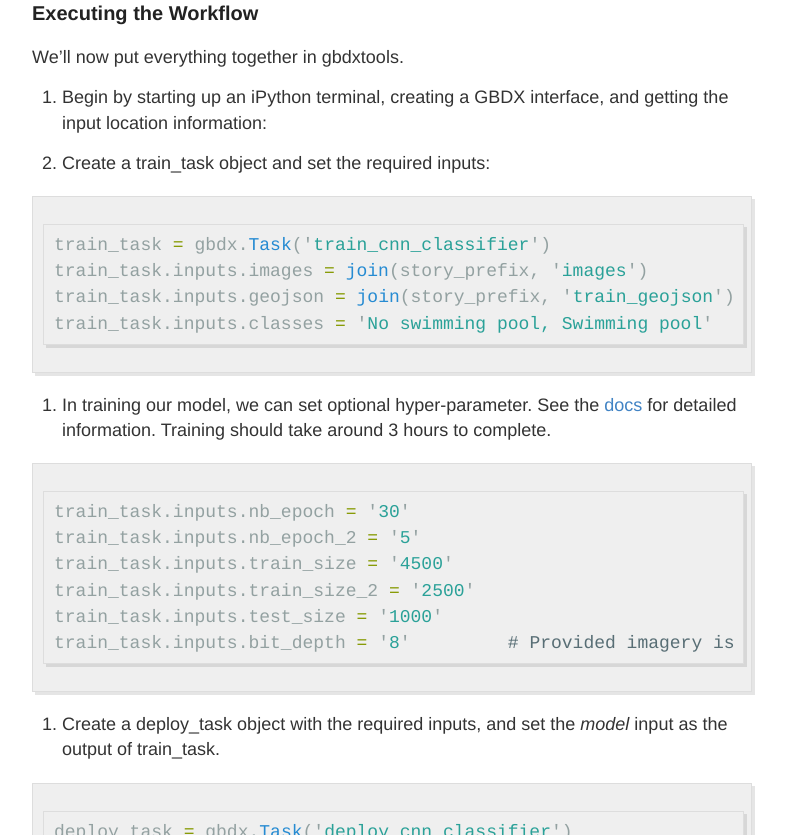
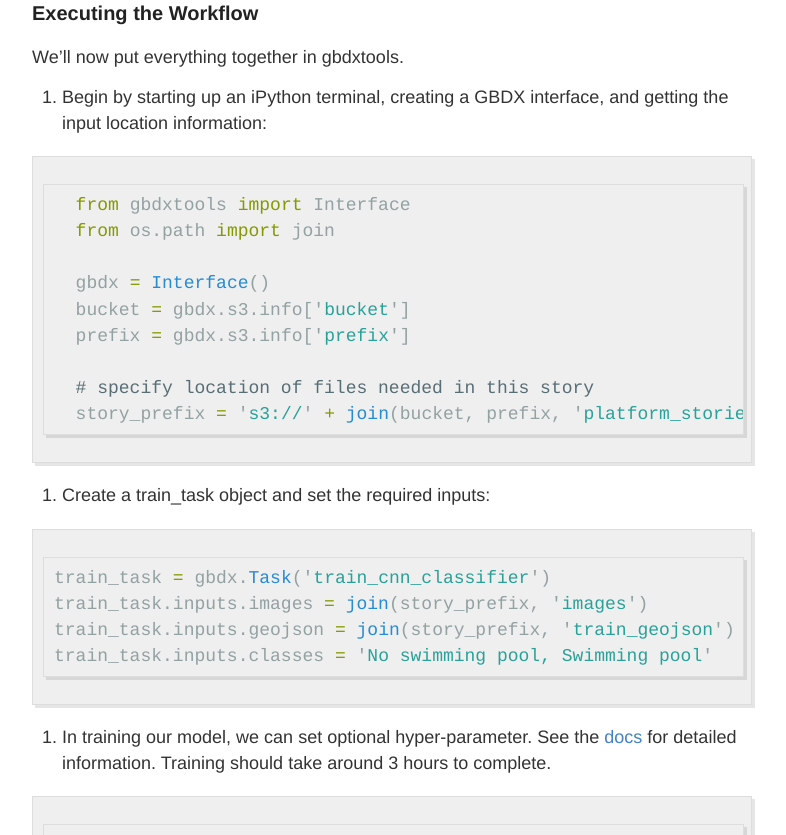
Before and after one commit to neoocm/PlatformStories.github.io, a Jekyll site: the page built from _posts/2016-9-8-swimming-pools.md, in a window 1280 px wide and 900 px high, scrolled down 5814 px, cut to the strip 65-900 px from the top of the window. Shown: the whole strip, without its empty margins (248-1034 px from the left). Built offline with Jekyll 4.4.1, drawn with Linux system fonts in a browser that asks for light colours.

Commit message:
Update 2016-9-8-swimming-pools.md

````diff
--- a/_posts/2016-9-8-swimming-pools.md
+++ b/_posts/2016-9-8-swimming-pools.md
@@ -105,6 +105,18 @@ We'll now put everything together in gbdxtools.
 
 1. Begin by starting up an iPython terminal, creating a GBDX interface, and getting the input location information:
 
+  ```python
+  from gbdxtools import Interface
+  from os.path import join
+
+  gbdx = Interface()
+  bucket = gbdx.s3.info['bucket']
+  prefix = gbdx.s3.info['prefix']
+
+  # specify location of files needed in this story
+  story_prefix = 's3://' + join(bucket, prefix, 'platform_stories', 'swimming_pools')
+  ```
+
 2. Create a train_task object and set the required inputs:
 
 ```python
````
